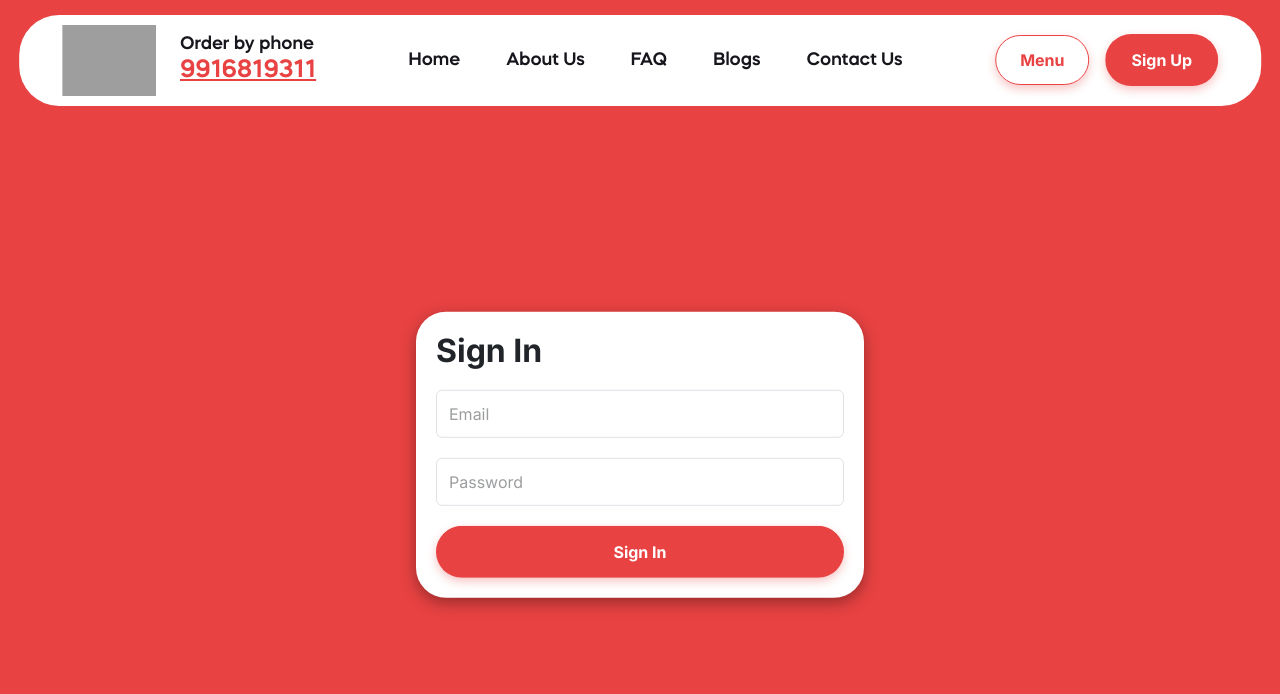
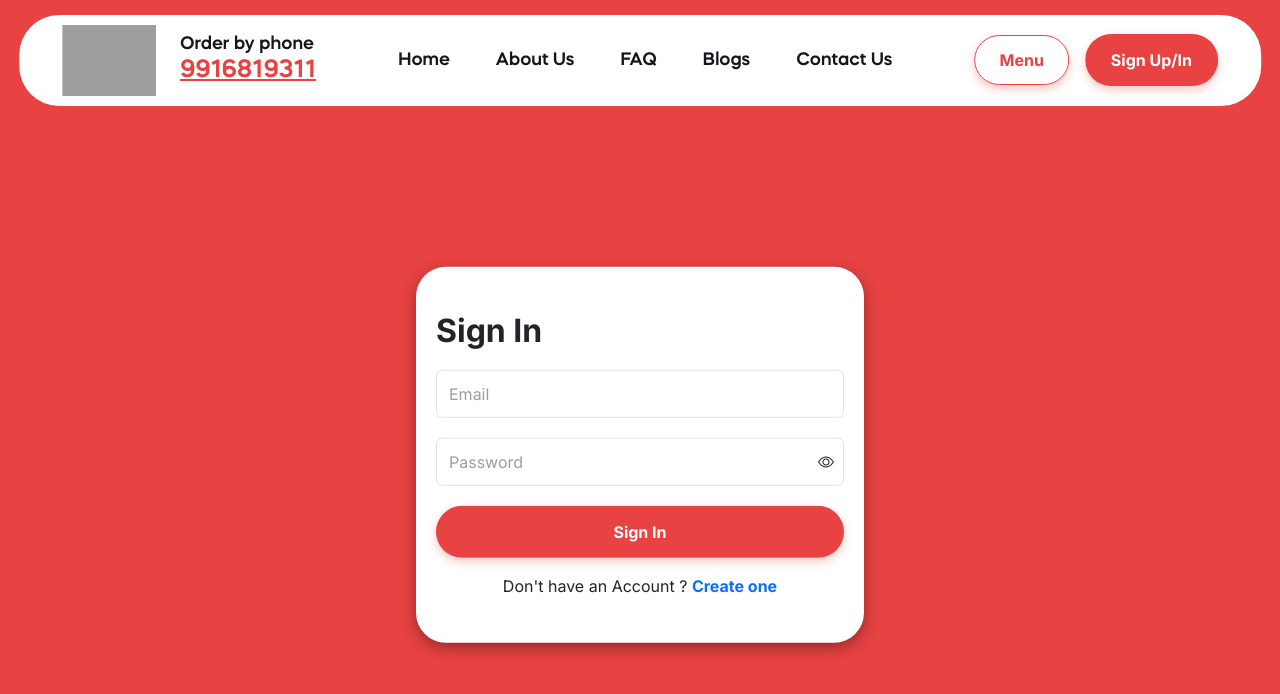
Before and after one commit to Dipakpathak164/food-app-react, a React (Vite) app in the folder food-app-frontend/: page /signin in a window 1280 px wide. Shown: the top 694 px of the page. Built offline with nearby package versions, Linux system fonts and the light colour scheme; grey boxes are pictures that could not be loaded.

Commit message:
sign up /in done

```diff
--- a/food-app-frontend/src/auth/SignInForm.jsx
+++ b/food-app-frontend/src/auth/SignInForm.jsx
@@ -3,6 +3,7 @@ import axios from 'axios';
 import { toast } from 'react-hot-toast';
 import { useNavigate } from 'react-router-dom';
 import { useAuth } from '../context/AuthContext';
+import { Link } from 'react-router-dom';
 
 const SignInForm = () => {
   const { login } = useAuth();
@@ -26,9 +27,10 @@ const SignInForm = () => {
       console.log("🧪 Login Response:", res.data);
 
       const { token, user } = res.data;
+
       if (token && user) {
         login(token, user);
-        toast.success('Login successful!');
+        toast.success(`Welcome back, ${user.name}!`);
         navigate('/');
       } else {
         toast.error('Login succeeded, but missing token or user data');
@@ -39,6 +41,9 @@ const SignInForm = () => {
       setIsSubmitting(false);
     }
   };
+
+
+  const [showPassword, setShowPassword] = useState(false);
 
   return (
     <div className="SignUpForm formBoxParents">
@@ -60,9 +65,9 @@ const SignInForm = () => {
             </div>
           </div>
           <div className="col-md-12">
-            <div className="form-group">
+            <div className="form-group position-relative">
               <input
-                type="password"
+                type={showPassword ? "text" : "password"}
                 name="password"
                 placeholder="Password"
                 className="form-control"
@@ -71,6 +76,11 @@ const SignInForm = () => {
                 required
                 autoComplete="current-password"
               />
+              <i
+                className={`bi ${showPassword ? "bi-eye-slash" : "bi-eye"} position-absolute`}
+                style={{ top: '50%', right: '10px', transform: 'translateY(-50%)', cursor: 'pointer' }}
+                onClick={() => setShowPassword(!showPassword)}
+              ></i>
             </div>
           </div>
           <div className="col-md-12">
@@ -87,6 +97,11 @@ const SignInForm = () => {
               ) : 'Sign In'}
             </button>
           </div>
+          <div className="col-md-12 text-center mt-3">
+            <p className='bottomTexts'>Don't have an Account ?  <Link to="/signup" className="text-primary fw-bold">
+              Create one
+            </Link></p>
+          </div>
         </form>
       </div>
     </div>
--- a/food-app-frontend/src/auth/SignupForm.jsx
+++ b/food-app-frontend/src/auth/SignupForm.jsx
@@ -3,6 +3,7 @@ import React, { useState } from 'react';
 import axios from 'axios';
 import { toast } from 'react-hot-toast';
 import { useNavigate } from 'react-router-dom';
+import { Link } from 'react-router-dom';
 
 import { useAuth } from '../context/AuthContext';
 
@@ -39,7 +40,7 @@ const SignupForm = () => {
 
             if (token && user) {
                 login(token, user);
-            toast.success('Signup successful!');
+                toast.success('Thanks for signing up!');
                 navigate('/');
             } else {
                 toast.error('Signup succeeded, but missing token or user data');
@@ -111,12 +112,17 @@ const SignupForm = () => {
                             {isSubmitting ? (
                                 <>
                                     <span className="spinner-border spinner-border-sm" role="status" aria-hidden="true"></span>
-      Registering...
+                                    Signing Up ...
                                 </>
-  ) : 'Register'}
+                            ) : 'Sign Up'}
                         </button>
 
 
+                    </div>
+                    <div className="col-md-12 text-center mt-3">
+                        <p className='bottomTexts'>Already have an Account ?  <Link to="/signin" className="text-primary fw-bold">
+                            Sign In
+                        </Link></p>
                     </div>
                 </form>
             </div>
--- a/food-app-frontend/src/auth/auth.css
+++ b/food-app-frontend/src/auth/auth.css
@@ -6,7 +6,7 @@
     max-width: 448px;
     background-color: #ffffff;
     width: 100%;
-    padding: 20px;
+    padding: 45px 20px;
     border-radius: 30px;
     box-shadow: rgba(0, 0, 0, 0.35) 0px 5px 15px;
 }
@@ -24,3 +24,6 @@
     font-size: 32px;
     margin-bottom: 20px;
 }
+.bottomTexts a{
+    text-decoration: none;
+}
--- a/food-app-frontend/src/components/Navbar.jsx
+++ b/food-app-frontend/src/components/Navbar.jsx
@@ -2,7 +2,7 @@ import React, { useEffect, useRef } from 'react';
 import { Link, useLocation } from 'react-router-dom';
 import { useAuth } from '../context/AuthContext';
 
-const Navbar = ({ baseUrl = '/', imagePath = '/assets/images/'}) => {
+const Navbar = ({ baseUrl = '/', imagePath = '/assets/images/' }) => {
   const location = useLocation();
   const currentPath = location.pathname;
 
@@ -101,7 +101,7 @@ const Navbar = ({ baseUrl = '/', imagePath = '/assets/images/'}) => {
 
                 {!isLoggedIn ? (
                   <Link to="/signin" className="btn unique-button">
-          Sign Up
+                    Sign Up/In
                   </Link>
                 ) : (
                   <ul className="d-flex">
@@ -115,12 +115,12 @@ const Navbar = ({ baseUrl = '/', imagePath = '/assets/images/'}) => {
                         />
                       </a>
                       <ul className="dropdown-menu">
-              <li>
+                        <li className='dropdown-menu_menu'>
                           <Link className="nav-link" to="/profile">
                             <img src={`${imagePath}profile-circle.png`} alt="profile-circle" /> My Profile
                           </Link>
                         </li>
-              <li>
+                        <li className='dropdown-menu_menu mb-0'>
                           <button onClick={logout} className="nav-link btn btn-link">
                             <img src={`${imagePath}logoutNew.png`} alt="logout" /> Logout
                           </button>
--- a/food-app-frontend/src/index.css
+++ b/food-app-frontend/src/index.css
@@ -1072,6 +1072,18 @@ main{
   position: relative;
   height: 100vh;
 }
+.dropdown-menu {
+  border: 0;
+  border-radius: 12px;
+  box-shadow: 0px 12px 30px 0px #4657931A;
+  padding: 1rem;
+  position: absolute;
+  left: unset;
+  right: 0;
+}
+.dropdown-menu_menu {
+  margin-bottom: 16px;
+}
 @media (min-width: 1200px) {
   .container {
       max-width: 1180px;
```
Lines whose indentation alone changed are shown as unchanged.
